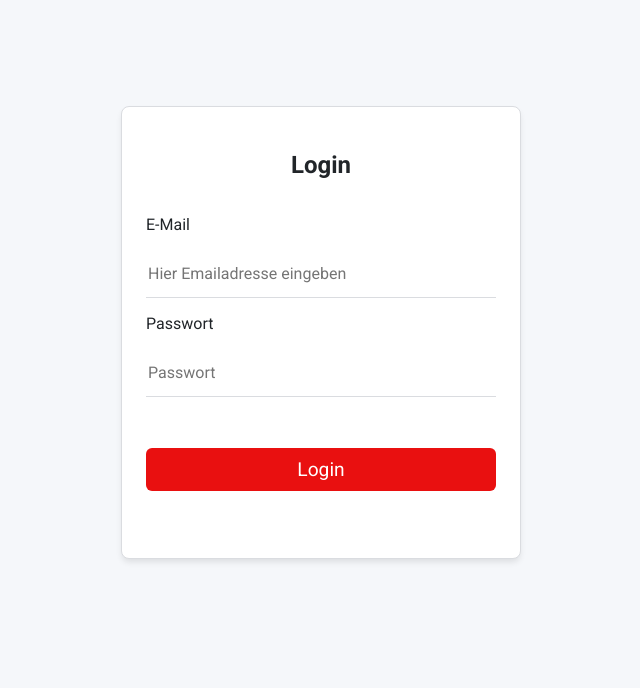
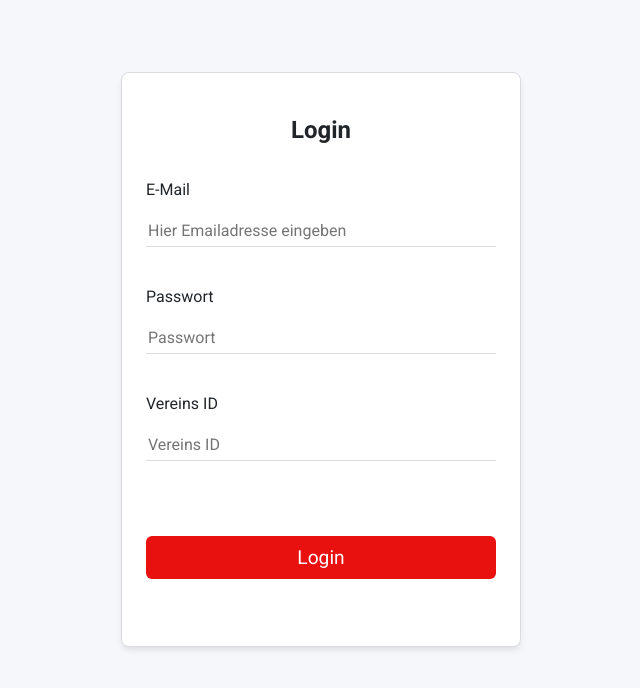
Before and after one commit to ScorpionDevelop/busManager, a website built with Vite: page index.html in a window 1280 px wide. Shown: the part 108-796 px from the top of the page, without its empty margins (319-959 px from the left). Built offline with nearby package versions, Linux system fonts and the light colour scheme.

Commit message:
Login und Styles angepasst

```diff
--- a/src/style.css
+++ b/src/style.css
@@ -51,7 +51,7 @@ p {
 }
 
 input {
-  height: 48px;
+  height: 32px;
   border: none;
   border-bottom: 1px solid var(--border-color);
   outline: none;
@@ -138,6 +138,19 @@ textarea {
   margin: 16px;
 }
 
+.margin-top-16 {
+  margin-top: 16px;
+}
+.margin-top-48 {
+  margin-top: 48px;
+}
+
+.margin-bottom-16 {
+  margin-bottom: 16px;
+}
+.margin-bottom-24 {
+  margin-bottom: 24px;
+}
 .padding-24 {
   padding: 24px;
 }
--- a/src/views/login.js
+++ b/src/views/login.js
@@ -3,15 +3,19 @@
 const appContainer = document.getElementById("app");
 
 function loginForm() {
-  appContainer.innerHTML = `<h1 class="text-center">Bus-Manager</h1>
+  appContainer.innerHTML = `<h1 class="text-center margin-top-48">Bus-Manager</h1>
       <div class="main">
         <div class="login rounded-8 padding-24 disp-flex flex-column">
           <h2 class="width-100 text-center">Login</h2>
           <form class="login-form disp-flex flex-column" action="">
             <label class="width-100" for="usermail">E-Mail</label>
-            <input class="" type="email" name="mail" id="usermail" placeholder="Hier Emailadresse eingeben" required />
+            <input class=" margin-bottom-24" type="email" name="mail" id="usermail" placeholder="Hier Emailadresse eingeben" required />
             <label for="password">Passwort</label>
-            <input class="" type="password" name="passwort" id="password" placeholder="Passwort" required />
+            <input class="margin-bottom-24" type="password" name="passwort" id="password" placeholder="Passwort" required />
+            <label for="clubid">Vereins ID</label>
+            <input class="margin-bottom-24" type="number" name="passwort" id="clubid" placeholder="Vereins ID" required />
+
+
             <a class="link-sec invisible" href="#">Passwort vergessen?</a>
             <button class="button-custom1" type="submit">Login</button>
           </form>
@@ -22,3 +26,71 @@ function loginForm() {
 }
 
 loginForm();
+
+/*
+import { createClient } from "https://esm.sh/@supabase/supabase-js";
+// import { createClient } from "@supabase/supabase-js";
+
+import { SUPABASE_URL, SUPABASE_ANON_KEY } from "./config.js";
+
+// Create a single supabase client for interacting with your database
+
+const supabase = createClient(SUPABASE_URL, SUPABASE_ANON_KEY);
+
+const emailInput = document.getElementById("email");
+const passwordInput = document.getElementById("password");
+const result = document.getElementById("result");
+
+//document.getElementById("btnLogin").addEventListener("click", login);
+
+document.getElementById("btnLogout").addEventListener("click", logout);
+
+document.getElementById("loginForm").addEventListener("submit", async (e) => {
+  e.preventDefault();
+  await login();
+});
+
+async function login() {
+  const email = emailInput.value;
+  const password = passwordInput.value;
+
+  const { data, error } = await supabase.auth.signInWithPassword({
+    email,
+    password,
+  });
+
+  if (error) {
+    result.innerHTML = `<span style="color:red">${error.message}</span>`;
+    return;
+  }
+
+  result.innerHTML = `
+        <span style="color:green">
+            Willkommen ${data.user.email}
+        </span>`;
+}
+
+async function logout() {
+  const { error } = await supabase.auth.signOut();
+
+  if (error) {
+    console.error(error);
+    return;
+  }
+
+  result.innerHTML = "Erfolgreich abgemeldet";
+}
+
+checkSession();
+
+async function checkSession() {
+  const {
+    data: { session },
+  } = await supabase.auth.getSession();
+
+  if (session) {
+    result.innerHTML = `Bereits angemeldet als ${session.user.email}`;
+  }
+}
+
+*/
```
Also changed, not shown: data.txt (added), 1 other file.
